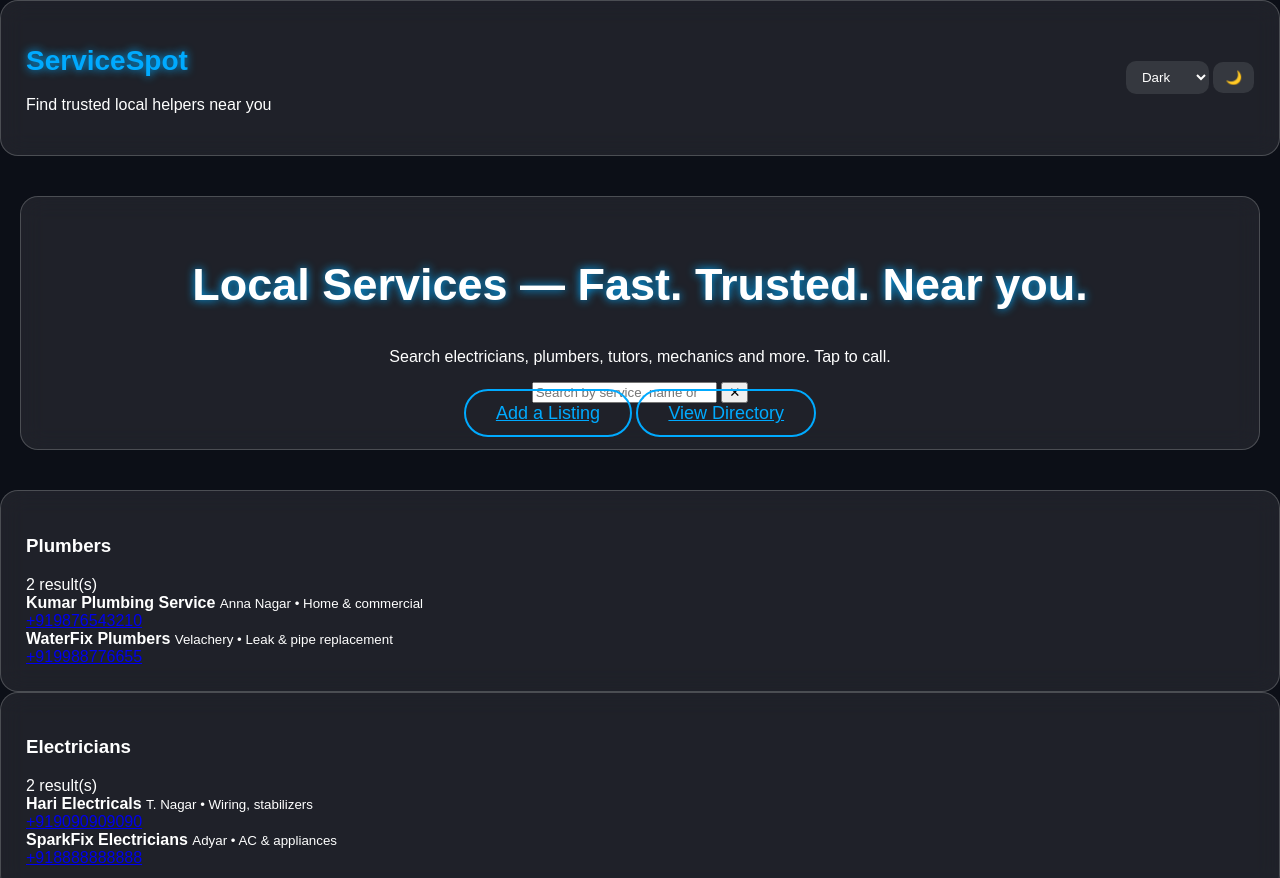
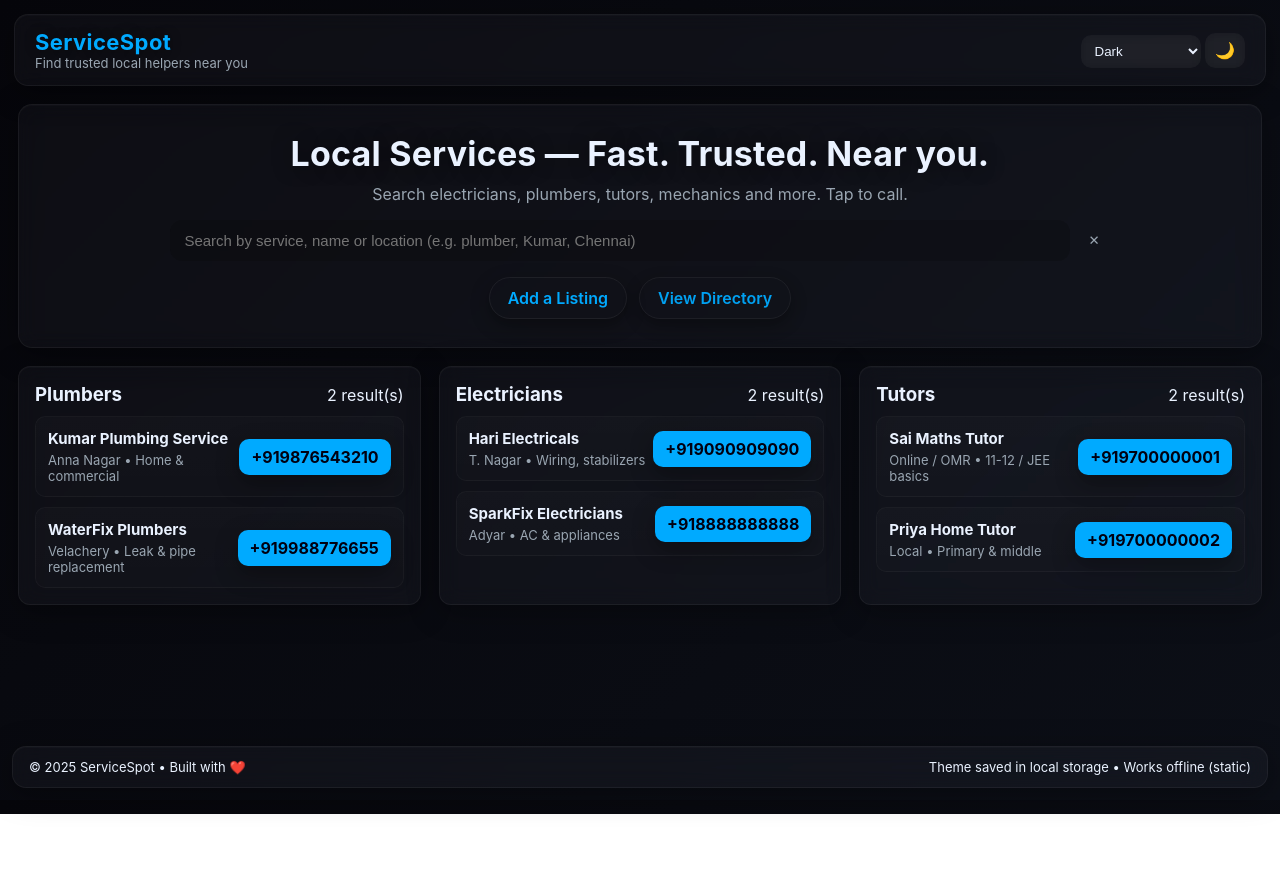
Before and after one commit to snithishkumar28092006-hash/local-services-directory, a plain HTML site: page index.html in a window 1280 px wide. Shown: the top 878 px of the page. After the commit the page ends 814 px from the top, so only its background shows below. Drawn offline with Linux system fonts and the light colour scheme.

Commit message:
Refactor CSS for theme and layout enhancements

```diff
--- a/style.css
+++ b/style.css
@@ -1,125 +1,173 @@
-/* --- Base --- */
-body {
-    margin: 0;
-    font-family: 'Poppins', sans-serif;
-    background: var(--bg);
-    color: var(--text);
-    transition: 0.3s;
+/* -------------------------
+   Base + Variables
+   ------------------------- */
+:root{
+  --blue: #00aaff;
+  --purple: #c400ff;
+  --green: #00ff9d;
+
+  /* default (dark) */
+  --bg: #0c0f17;
+  --card-bg: rgba(255,255,255,0.04);
+  --glass-border: rgba(255,255,255,0.06);
+  --text: #eaf2ff;
+  --muted: #9aa6b2;
+  --accent: var(--blue);
+  --glass-accent: rgba(0,170,255,0.18);
 }
 
-:root {
-    --blue: #00aaff;
-    --purple: #c400ff;
-    --green: #00ff9d;
-
-    --theme: var(--blue);
-
-    --bg: #0c0f17;
-    --text: #ffffff;
+/* Light theme variables */
+.light-theme{
+  --bg: linear-gradient(180deg,#f6f9ff,#eef6ff);
+  --card-bg: rgba(255,255,255,0.65);
+  --glass-border: rgba(0,0,0,0.06);
+  --text: #0b1220;
+  --muted: #546076;
+  --accent: #0b7cff;
+  --glass-accent: rgba(11,124,255,0.12);
 }
 
-.light-mode {
-    --bg: #e8e8e8;
-    --text: #111;
+/* Purple */
+.purple-theme{
+  --accent: var(--purple);
+  --glass-accent: rgba(196,0,255,0.12);
+  --bg: linear-gradient(135deg,#0b0026,#1b002c);
+  --text: #f6e8ff;
 }
 
-/* --- Neon Glow --- */
-.glow {
-    box-shadow: 0 0 15px var(--theme);
+/* Green */
+.green-theme{
+  --accent: var(--green);
+  --glass-accent: rgba(0,255,150,0.08);
+  --bg: linear-gradient(135deg,#001a0d,#002b19);
+  --text: #eafff0;
 }
 
-/* --- Glassmorphism --- */
-.glass {
-    background: rgba(255,255,255,0.08);
-    border: 1px solid rgba(255,255,255,0.2);
-    border-radius: 18px;
-    backdrop-filter: blur(12px);
-    padding: 25px;
-    animation: fadeIn 1.2s;
+/* Dark theme explicit class (default appearance) */
+.dark-theme{
+  --bg: linear-gradient(135deg,#06060b,#0c0f17);
+  --card-bg: rgba(255,255,255,0.03);
+  --glass-border: rgba(255,255,255,0.05);
+  --text: #eaf2ff;
 }
 
-/* --- Header --- */
-header {
-    display: flex;
-    justify-content: space-between;
-    align-items: center;
-    padding: 15px 40px;
-    background: rgba(0,0,0,0.2);
-    backdrop-filter: blur(10px);
-    position: sticky;
-    top: 0;
+/* Global */
+*{box-sizing:border-box}
+html,body{height:100%}
+body{
+  margin:0;
+  font-family:Inter, system-ui, -apple-system, "Segoe UI", Roboto, "Helvetica Neue", Arial;
+  background:var(--bg);
+  color:var(--text);
+  -webkit-font-smoothing:antialiased;
+  -moz-osx-font-smoothing:grayscale;
+  transition:background .35s ease, color .25s ease;
+  padding-bottom:70px;
 }
 
-.logo {
-    font-size: 28px;
-    color: var(--theme);
-    text-shadow: 0 0 10px var(--theme);
+/* Glass card base */
+.glass{
+  background:var(--card-bg);
+  border:1px solid var(--glass-border);
+  border-radius:14px;
+  backdrop-filter: blur(10px) saturate(120%);
+  box-shadow: 0 6px 30px rgba(0,0,0,0.35), inset 0 1px 0 rgba(255,255,255,0.02);
 }
 
-.controls select,
-#modeToggle {
-    padding: 8px 12px;
-    border-radius: 10px;
-    border: none;
-    background: rgba(255,255,255,0.1);
-    color: var(--text);
-    outline: none;
-    cursor: pointer;
+/* Neon accent glow helper */
+.neon{
+  box-shadow: 0 0 18px var(--accent);
+  border-color: rgba(255,255,255,0.06);
 }
 
-/* --- Hero Section --- */
-.hero {
-    text-align: center;
-    margin: 40px 20px;
+/* Header */
+.site-header{
+  display:flex;
+  justify-content:space-between;
+  align-items:center;
+  gap:20px;
+  padding:14px 20px;
+  margin:14px;
+}
+.logo{margin:0;font-size:22px;letter-spacing:0.4px;color:var(--accent);text-shadow:0 0 12px rgba(0,0,0,0.4)}
+.tag{margin:0;color:var(--muted);font-size:13px}
+
+/* Controls */
+.controls{display:flex;align-items:center;gap:10px}
+.controls select, .controls button{
+  padding:8px 10px;border-radius:10px;border:none;background:rgba(255,255,255,0.03);color:var(--text);cursor:pointer;
+  outline:none;backdrop-filter:blur(6px);
+}
+.controls select{min-width:120px}
+#modeToggle{font-size:16px}
+
+/* Hero */
+.hero{
+  margin:18px;
+  padding:28px;
+  text-align:center;
+}
+.hero-inner h2{margin:0;font-size:34px;letter-spacing:0.2px;text-shadow:0 0 18px rgba(0,0,0,0.5)}
+.hero-inner p{margin:10px 0 16px;color:var(--muted)}
+
+.search-row{
+  display:flex;justify-content:center;gap:8px;align-items:center;margin-top:12px;
+}
+#searchBox{
+  width:min(900px,86%);
+  max-width:100%;
+  padding:12px 14px;border-radius:12px;border:none;background:rgba(0,0,0,0.18);color:var(--text);
+  outline:none;font-size:15px;
+}
+.light-theme #searchBox{background:rgba(0,0,0,0.04)}
+#clearSearch{padding:10px;border-radius:10px;border:none;background:transparent;color:var(--muted);cursor:pointer}
+
+/* Quick links */
+.quick-links{margin-top:16px;display:flex;gap:12px;justify-content:center}
+.neon-btn{
+  padding:10px 18px;border-radius:999px;border:1px solid rgba(255,255,255,0.06);background:transparent;color:var(--accent);cursor:pointer;
+  text-decoration:none;font-weight:600;box-shadow:0 6px 18px rgba(0,0,0,0.35);
+}
+.neon-btn:hover{transform:translateY(-3px);box-shadow:0 12px 36px rgba(0,0,0,0.45)}
+.neon-btn.ghost{background:transparent;opacity:0.95}
+
+/* Directory & categories */
+.directory{margin:18px}
+.category-container{display:grid;grid-template-columns:repeat(auto-fit,minmax(320px,1fr));gap:18px}
+.category{
+  padding:16px;border-radius:12px;
+}
+.category-header{display:flex;justify-content:space-between;align-items:center;margin-bottom:10px}
+.category h3{margin:0}
+.service-list{display:flex;flex-direction:column;gap:10px}
+.service{
+  display:flex;justify-content:space-between;align-items:center;padding:12px;border-radius:10px;border:1px solid rgba(255,255,255,0.03);background:linear-gradient(180deg, rgba(255,255,255,0.02), rgba(255,255,255,0.01));
+}
+.service .left{max-width:70%}
+.service strong{display:block;font-size:15px}
+.service small{display:block;color:var(--muted);font-size:13px;margin-top:4px}
+.call-btn{
+  padding:8px 12px;border-radius:10px;border:none;background:var(--accent);color:#001;
+  font-weight:700;text-decoration:none;box-shadow:0 8px 22px rgba(0,0,0,0.35)
+}
+.call-btn:active{transform:translateY(1px)}
+
+/* Footer */
+.site-footer{
+  position:fixed;left:12px;right:12px;bottom:12px;padding:12px 16px;display:flex;justify-content:space-between;align-items:center;font-size:13px;
 }
 
-.hero h2 {
-    font-size: 45px;
-    text-shadow: 0 0 10px var(--theme);
+/* Hover glow for cards */
+.category:hover, .service:hover{box-shadow:0 10px 40px rgba(0,0,0,0.5);transform:translateY(-4px);}
+
+/* Responsive tweaks */
+@media (max-width:720px){
+  .hero-inner h2{font-size:24px}
+  .category-container{grid-template-columns:1fr}
+  .logo{font-size:18px}
+  .site-header{flex-direction:column;align-items:flex-start;gap:8px}
 }
 
-.neon-btn {
-    margin-top: 15px;
-    padding: 12px 30px;
-    border-radius: 30px;
-    border: 2px solid var(--theme);
-    background: transparent;
-    color: var(--theme);
-    font-size: 18px;
-    cursor: pointer;
-    transition: 0.3s;
-}
-
-.neon-btn:hover {
-    background: var(--theme);
-    color: black;
-    box-shadow: 0 0 20px var(--theme);
-}
-
-/* --- Cards --- */
-.cards {
-    display: flex;
-    flex-wrap: wrap;
-    justify-content: center;
-    gap: 25px;
-    margin: 30px;
-}
-
-.card {
-    width: 250px;
-    text-align: center;
-    padding: 30px;
-    border-radius: 18px;
-    transition: 0.3s;
-}
-
-.card:hover {
-    transform: translateY(-10px);
-    box-shadow: 0 0 20px var(--theme);
-}
-
-/* --- Animation --- */
-@keyframes fadeIn {
-    from { opacity: 0; transform: translateY(20px); }
-    to { opacity: 1; transform: translateY(0); }
-}
+/* small animation */
+@keyframes floatIn { from {opacity:0; transform: translateY(16px)} to {opacity:1; transform: translateY(0)} }
+.hero, .category, .service{animation: floatIn .6s ease both}
```
